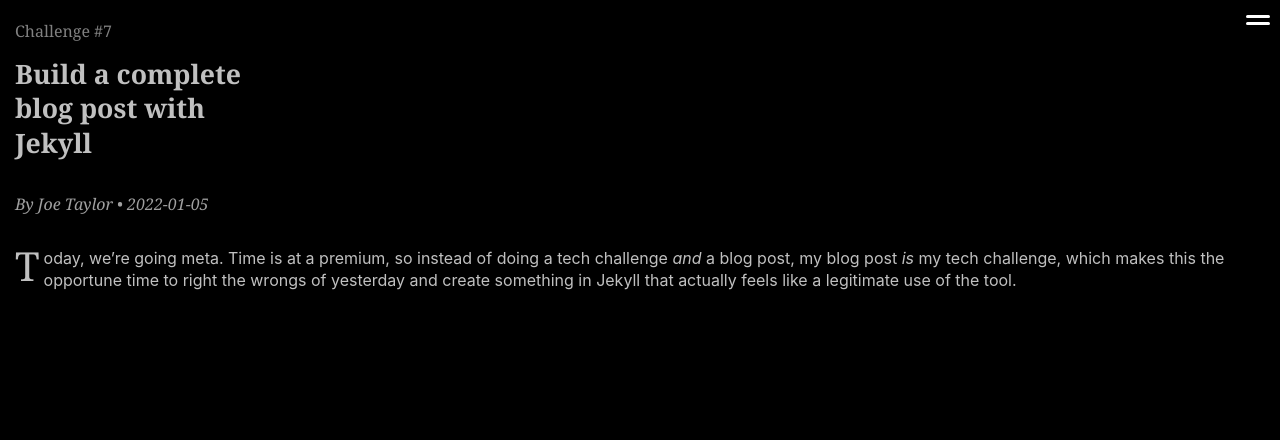
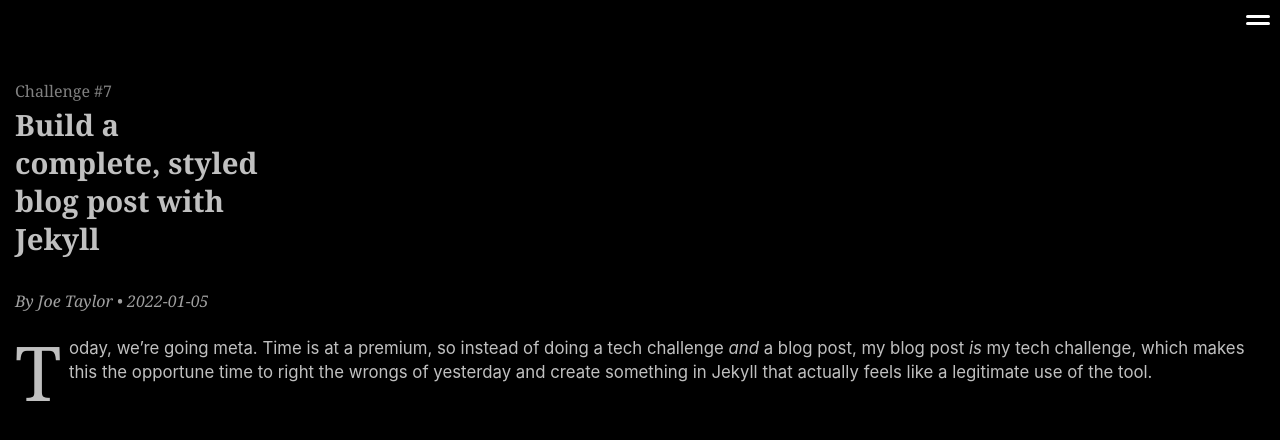
Before and after one commit to textninja/dtc0007, a Jekyll site: the page built from _posts/2022-01-05-build-complete-blog-post-in-jekyll.md, in a window 1280 px wide. Shown: the top 440 px of the page. Built offline with Jekyll 4.4.1, drawn with Linux system fonts in a browser that asks for light colours.

Commit message:
Shifted around margins and small changes to hamburger menu

```diff
--- a/_posts/2022-01-05-build-complete-blog-post-in-jekyll.md
+++ b/_posts/2022-01-05-build-complete-blog-post-in-jekyll.md
@@ -1,6 +1,6 @@
 ---
 challenge-number: 7
-title: Build a complete blog post with Jekyll
+title: Build a complete, styled blog post with Jekyll
 author: Joe Taylor
 date: 2022-01-05
 layout: post
--- a/_sass/hamburger.scss
+++ b/_sass/hamburger.scss
@@ -34,12 +34,16 @@ nav {
     }
 
     ul {
-        display: none;
+        display: block;
+        position: absolute;
+        left: -100%;
     }
 
-    &:focus-within {
+    &:focus, &:focus-within {
         position: absolute; top: 0; left: 0; bottom: 0; right: 0;
         background-color: var(--bg);
+        padding: 10px;
+        box-sizing: border-box;
 
         h2 {
             left: -200%;
@@ -47,6 +51,7 @@ nav {
 
         ul {
             display: block;
+            position: static;
         }
 
         + #close-nav {
--- a/_sass/post.scss
+++ b/_sass/post.scss
@@ -3,8 +3,8 @@ body > header {
 }
 
 .challenge-info {
-    margin-bottom: -0.2em;
-    margin-top: 20px;
+    margin-bottom: -1em;
+    margin-top: 5em;
     font-size: 1em;
     color: #808080;
     font-family: Georgia, 'Times New Roman', Times, serif;
@@ -12,9 +12,10 @@ body > header {
 
 h1 {
     font-family: Georgia, 'Times New Roman', Times, serif;
-    font-size: 20pt;
+    font-size: 22pt;
     max-width: 250px;
     line-height: 1.3em;
+
 }
 
 .post-info {
@@ -22,7 +23,7 @@ h1 {
     font-style: italic;
     font-size: 1em;
     margin-top: 2em;
-    margin-bottom: 2em;
+    margin-bottom: 1em;
     font-family: Georgia, 'Times New Roman', Times, serif;
 }
 
@@ -30,15 +31,20 @@ article {
     color: v#c1c1c1;
 
     p {
+        &:first-of-type {
+            font-size: 1.05em;
+            margin-top: 1.5em;
+        }
+
         line-height: 1.4em;
 
         &::first-letter {
             font-family: Georgia, 'Times New Roman', Times, serif;
             display: block;
-            font-size: 2.5em;
+            font-size: 4.5em;
             float: left;
-            margin-top: 0.2em;
-            margin-bottom: 0;
+            margin-top: 0.3em;
+            margin-bottom: 10px;
             margin-right: 0.1em;
             padding: 0;
         }
```
